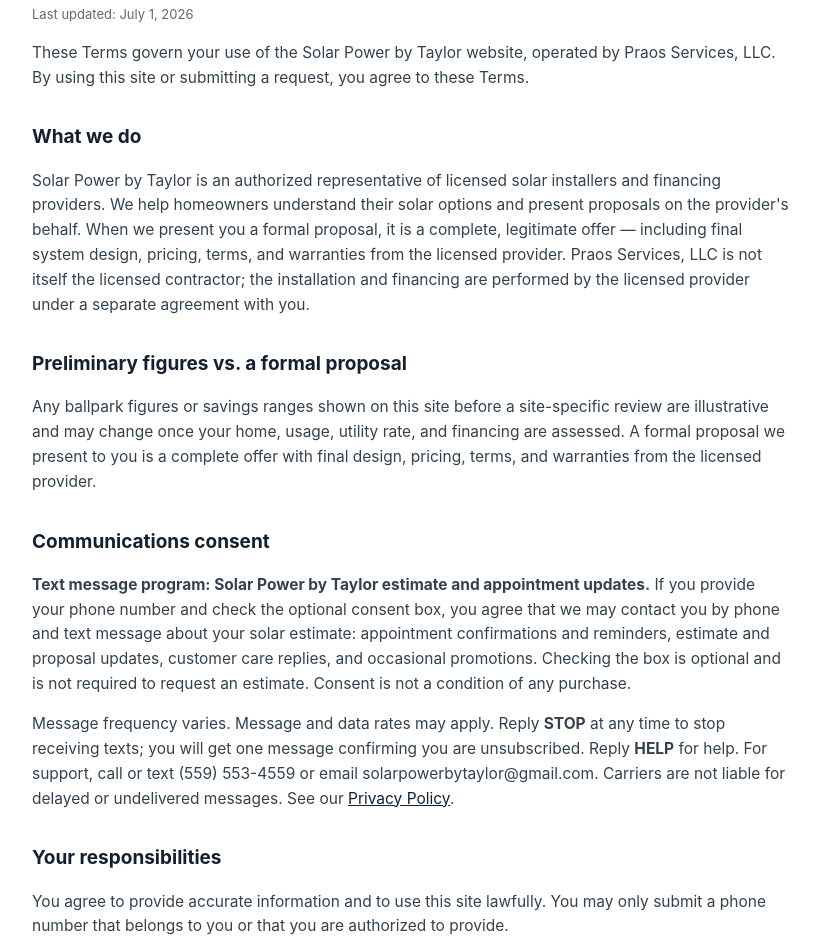
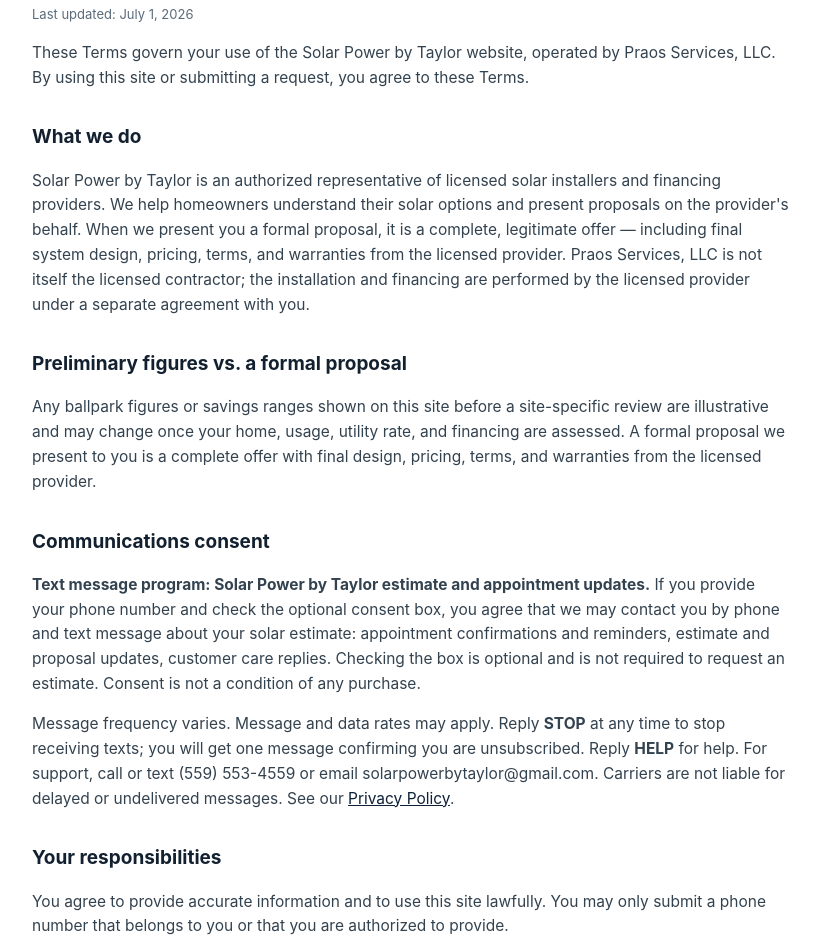
Before and after one commit to NEM3CA/solarpowerbytaylor-site, a plain HTML site: page terms.html in a window 1280 px wide. Shown: the part 150-1097 px from the top of the page, without its empty margins (228-1047 px from the left). Drawn offline with Linux system fonts and the light colour scheme.

Commit message:
Terms: remove occasional promotions from text program consent

```diff
--- a/terms.html
+++ b/terms.html
@@ -31,7 +31,7 @@
 <p>Any ballpark figures or savings ranges shown on this site before a site-specific review are illustrative and may change once your home, usage, utility rate, and financing are assessed. A formal proposal we present to you is a complete offer with final design, pricing, terms, and warranties from the licensed provider.</p>
 
 <h2>Communications consent</h2>
-<p><strong>Text message program: Solar Power by Taylor estimate and appointment updates.</strong> If you provide your phone number and check the optional consent box, you agree that we may contact you by phone and text message about your solar estimate: appointment confirmations and reminders, estimate and proposal updates, customer care replies, and occasional promotions. Checking the box is optional and is not required to request an estimate. Consent is not a condition of any purchase.</p>
+<p><strong>Text message program: Solar Power by Taylor estimate and appointment updates.</strong> If you provide your phone number and check the optional consent box, you agree that we may contact you by phone and text message about your solar estimate: appointment confirmations and reminders, estimate and proposal updates, customer care replies. Checking the box is optional and is not required to request an estimate. Consent is not a condition of any purchase.</p>
 <p>Message frequency varies. Message and data rates may apply. Reply <strong>STOP</strong> at any time to stop receiving texts; you will get one message confirming you are unsubscribed. Reply <strong>HELP</strong> for help. For support, call or text (559) 553-4559 or email solarpowerbytaylor@gmail.com. Carriers are not liable for delayed or undelivered messages. See our <a href="/privacy">Privacy Policy</a>.</p>
 
 <h2>Your responsibilities</h2>
```
